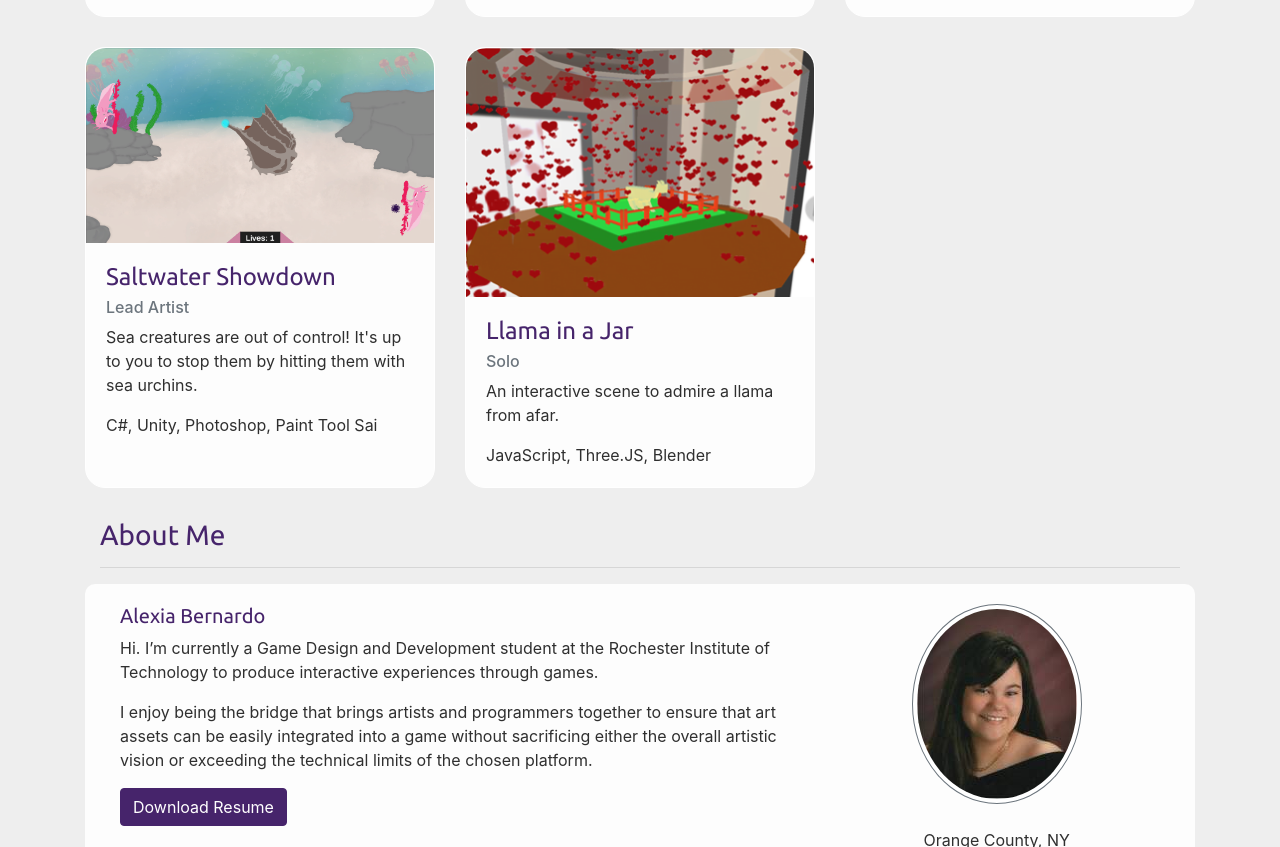
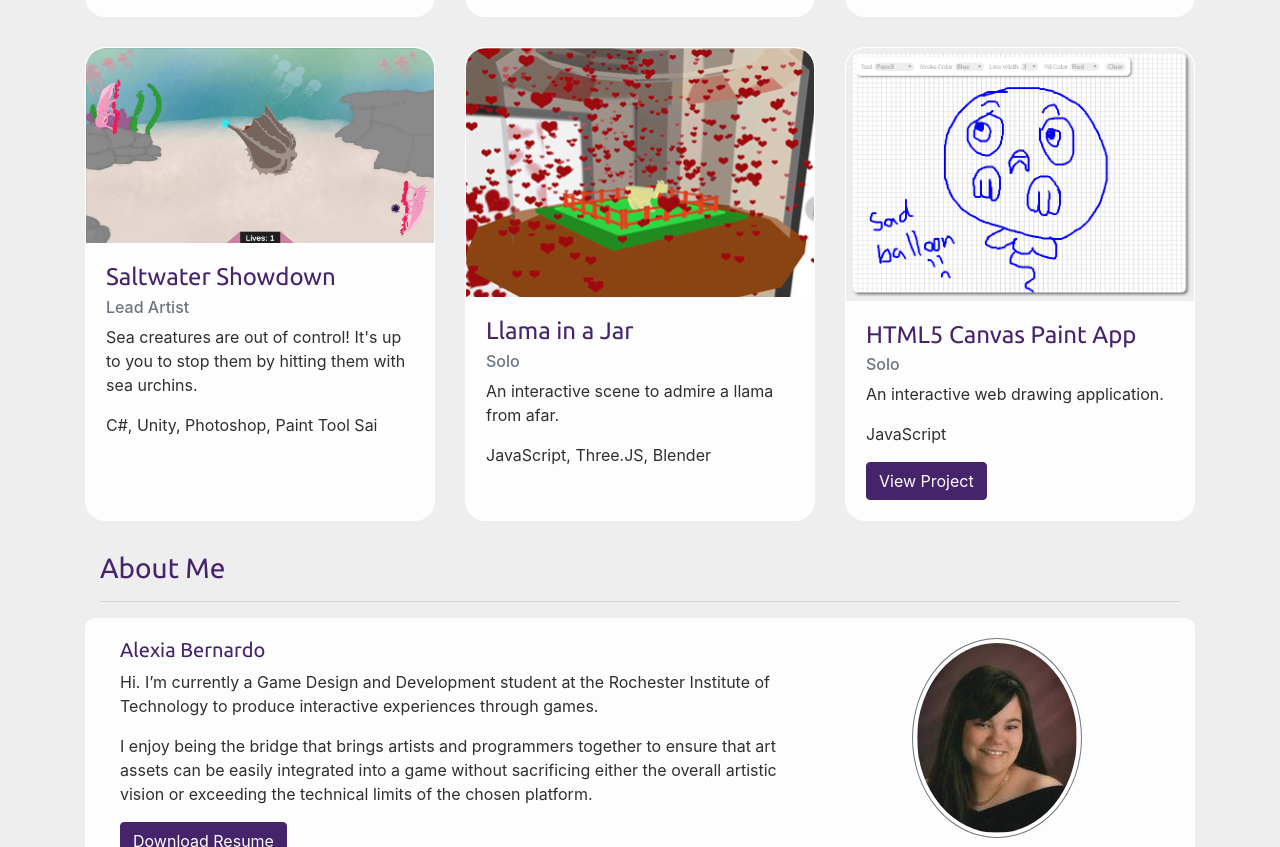
Before and after one commit to abernardo97/Website, a plain HTML site: page index.html in a window 1280 px wide. Shown: the part 1256-2103 px from the top of the page. Drawn offline with nearby package versions, Linux system fonts and the light colour scheme.

Commit message:
added drawing app

```diff
--- a/index.html
+++ b/index.html
@@ -147,7 +147,7 @@
     <div class="row">
         <div class="col-lg-4 col-sm-6 portfolio-item">
           <div class="card border-white h-100">
-            <img class="card-img-top" src="media/saltwaterShowdown.png" alt=" Saltwater Showdown">
+            <img class="card-img-top" src="media/saltwaterShowdown.png" alt="Saltwater Showdown">
             <div class="card-body">
               <h4 class="card-title">Saltwater Showdown</h4>
               <h6 class="card-subtitle mb-2 text-muted">Lead Artist</h6>
@@ -158,12 +158,24 @@
         </div>
         <div class="col-lg-4 col-sm-6 portfolio-item">
           <div class="card border-white h-100">
-            <img class="card-img-top" src="media/LlamaJarNormal.png" alt=" Llama Card">
+            <img class="card-img-top" src="media/LlamaJarNormal.png" alt="Llama Card">
             <div class="card-body">
               <h4 class="card-title">Llama in a Jar</h4>
               <h6 class="card-subtitle mb-2 text-muted">Solo</h6>
               <p class="card-text">An interactive scene to admire a llama from afar.</p>
               <p class="card-text"> JavaScript, Three.JS, Blender</p>
+            </div>
+          </div>
+        </div>
+        <div class="col-lg-4 col-sm-6 portfolio-item">
+          <div class="card border-white h-100">
+            <img class="card-img-top" src="media/CanvasPaintApp.png" alt="Canvas Paint App">
+            <div class="card-body">
+              <h4 class="card-title">HTML5 Canvas Paint App</h4>
+              <h6 class="card-subtitle mb-2 text-muted">Solo</h6>
+              <p class="card-text">An interactive web drawing application.</p>
+              <p class="card-text"> JavaScript</p>
+              <a class="btn btn-primary btn-outline-light" href="http://alexiabernardo.com/paint-app/paint-app.html">View Project</a>
             </div>
           </div>
         </div>
```
Also changed, not shown: media/CanvasPaintApp.png (added).
